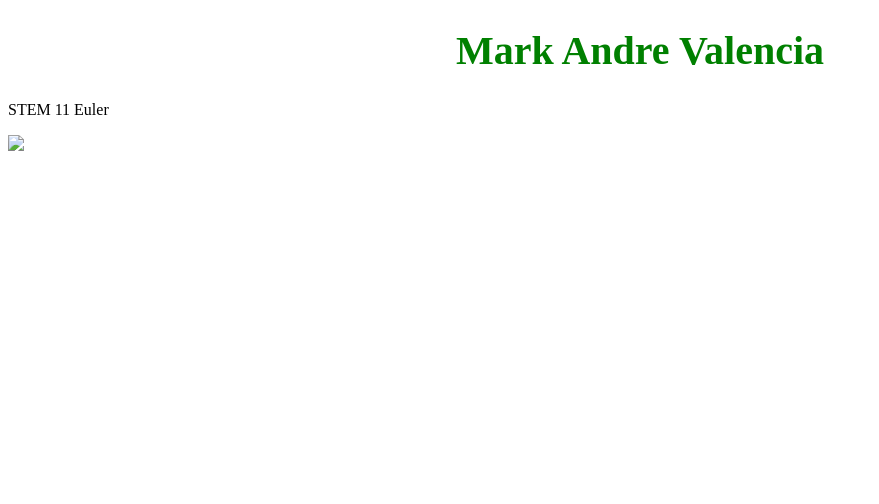
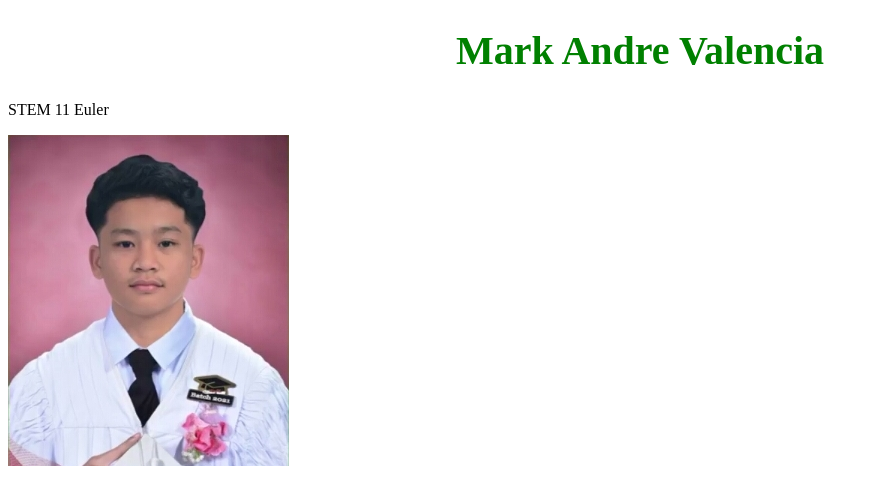
Before and after one commit to lowmaintenance/scratch, a plain HTML site: page index.html in a window 1280 px wide. Shown: the whole page, without its empty margins (0-879 px from the left). Drawn offline with Linux system fonts and the light colour scheme; files whose address does not match are found by name.

Commit message:
Update index.html

```diff
--- a/index.html
+++ b/index.html
@@ -12,6 +12,6 @@ Mark Andre Valencia
 STEM 11 Euler
 
     </p>
-    <img src="C:\Users\JULIE ANN\Documents\GitHub\scratch\p1.jpg";width="281" height="331">
+    <img src="C:\Users\JULIE ANN\Documents\GitHub\scratch\p1.jpg.jpg";width="281" height="331">
 </body>
 </html>
```
